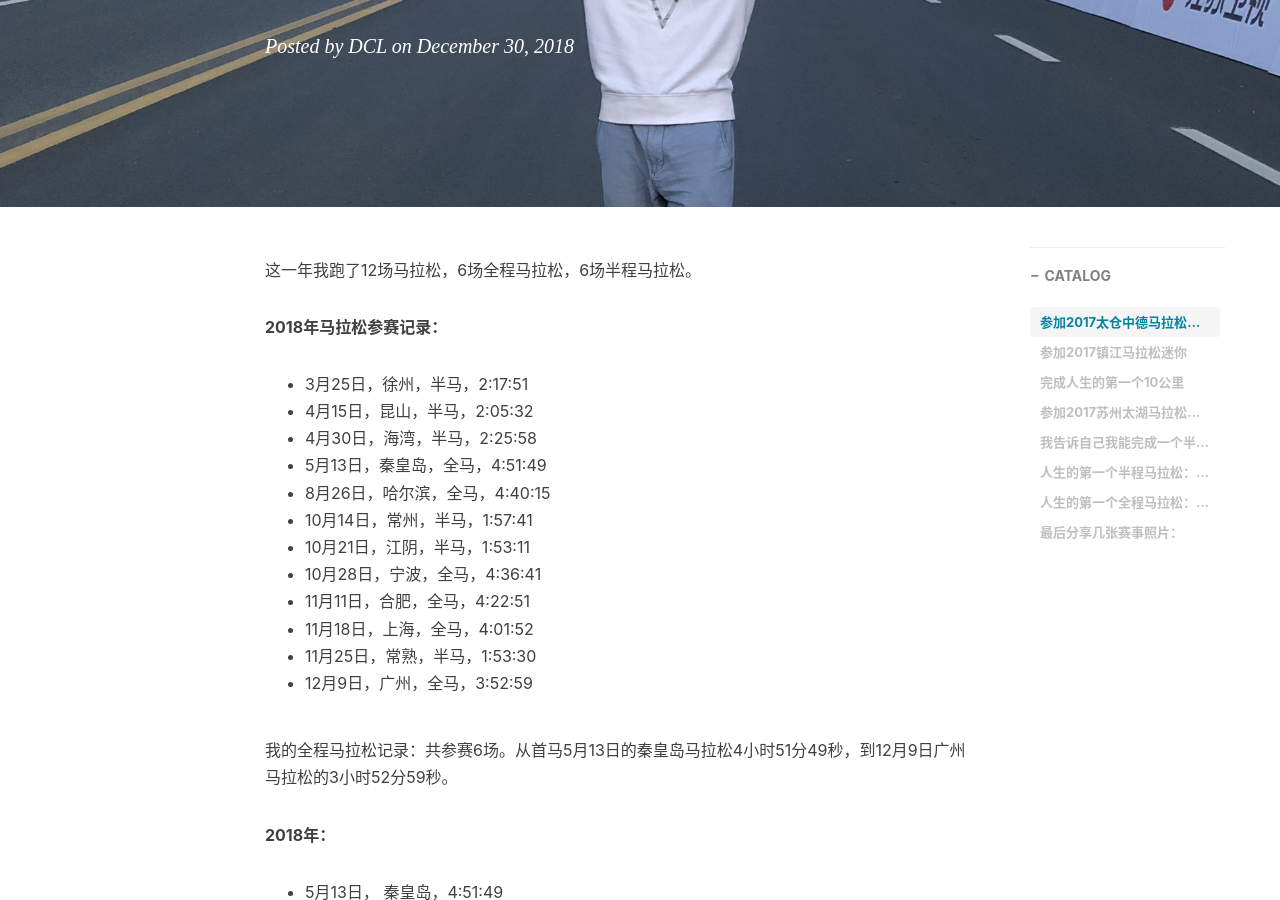
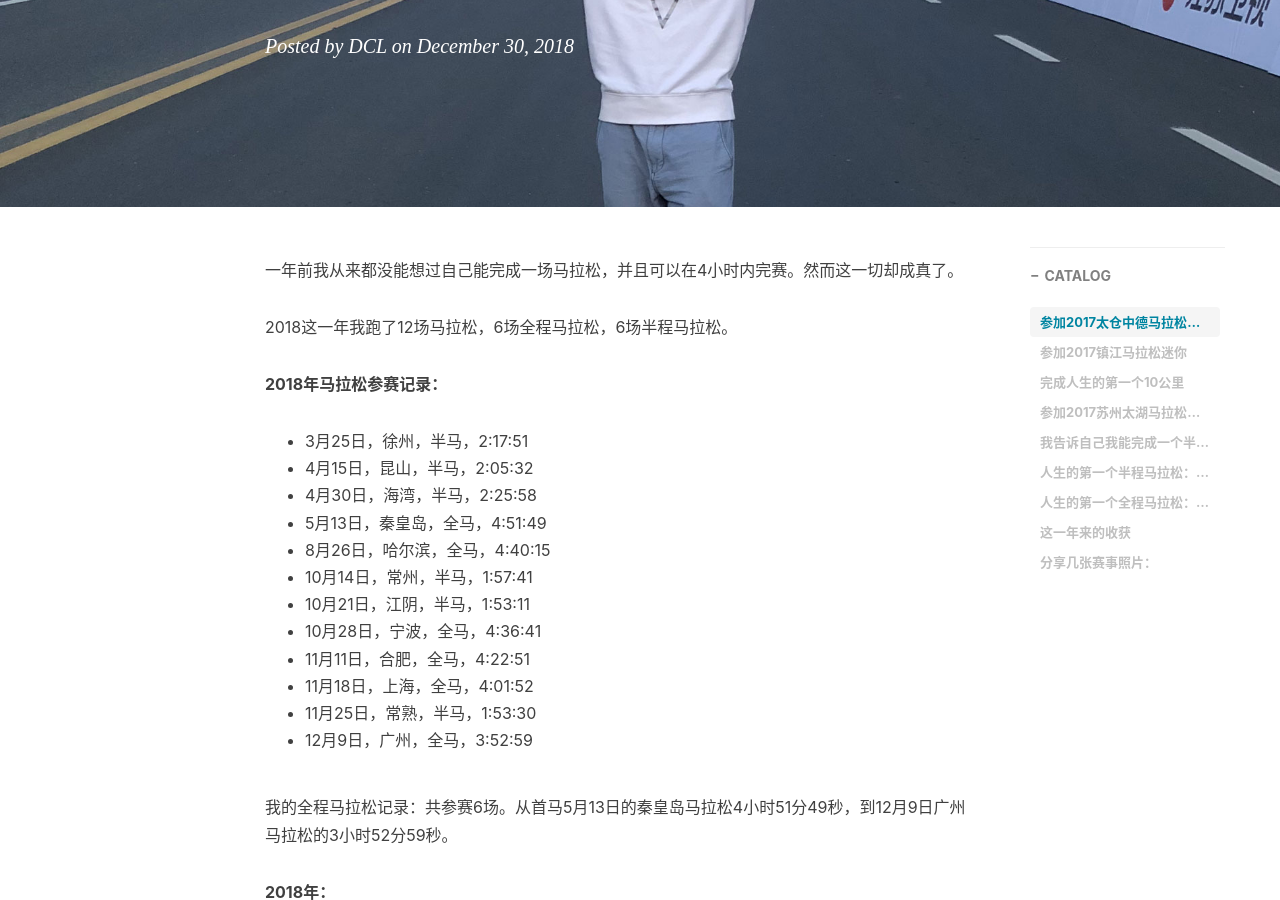
Before and after one commit to Davinly/davinly.github.io, a Jekyll site: the page built from _posts/2018-12-30-相信自己，你也可以做到.md, in a window 1280 px wide and 900 px high, scrolled down 316 px. Built offline with Jekyll 4.4.1, drawn with Linux system fonts in a browser that asks for light colours; nearby versions of some CDN libraries; comment, search, counter and statistics services are not loaded; some of the changed text lies outside the part shown.

Commit message:
sonpicture

```diff
--- a/_posts/2018-12-30-相信自己，你也可以做到.md
+++ b/_posts/2018-12-30-相信自己，你也可以做到.md
@@ -11,7 +11,9 @@
     - marathon
 ---
 
-这一年我跑了12场马拉松，6场全程马拉松，6场半程马拉松。
+一年前我从来都没能想过自己能完成一场马拉松，并且可以在4小时内完赛。然而这一切却成真了。
+
+2018这一年我跑了12场马拉松，6场全程马拉松，6场半程马拉松。
 
 **2018年马拉松参赛记录：**
 
@@ -121,15 +123,37 @@
 空余时间我就会留意马拉松赛事，由此开始了我的马拉松生涯。
 
 
+第一次参赛绝对是紧张的。站在汹涌的人群中，只需跟着人潮向前，一直向前，不要停，坚持……
+
 ## 人生的第一个半程马拉松：徐州马拉松 ##
+
+![](http://daichunlei.com/img/marathonjp01.jpg)
+
 ![](http://daichunlei.com/img/marathonfirsthalf.jpg)
 
 
+
+
 ## 人生的第一个全程马拉松：秦皇岛马拉松 ##
+
+![](http://daichunlei.com/img/marathonjp02.jpg)
+
 ![](http://daichunlei.com/img/marathonfirsfull.jpg)
 
 
-## 最后分享几张赛事照片： ##
+## 这一年来的收获 ##
+![](http://daichunlei.com/img/marathonjpall.jpg)
+
+这些奖牌中有参加的12场马拉松赛事，也有泥泞跑、短程马拉松、迷你、徒步、咕咚线上赛。
+
+每个奖牌都记录着一段回忆。
+
+![](http://daichunlei.com/img/sonjp01.jpg)
+
+![](http://daichunlei.com/img/sonjp02.jpg)
+
+
+## 分享几张赛事照片： ##
 
 ![](http://daichunlei.com/img/running01.jpg)
 
```
Also changed, not shown: img/marathonfirsfull.jpg, img/marathonfirsthalf.jpg, img/marathonjp01.jpg (added), img/marathonjp02.jpg (added), img/marathonjpall.jpg (added), img/sonjp01.jpg (added), img/sonjp02.jpg (added).
